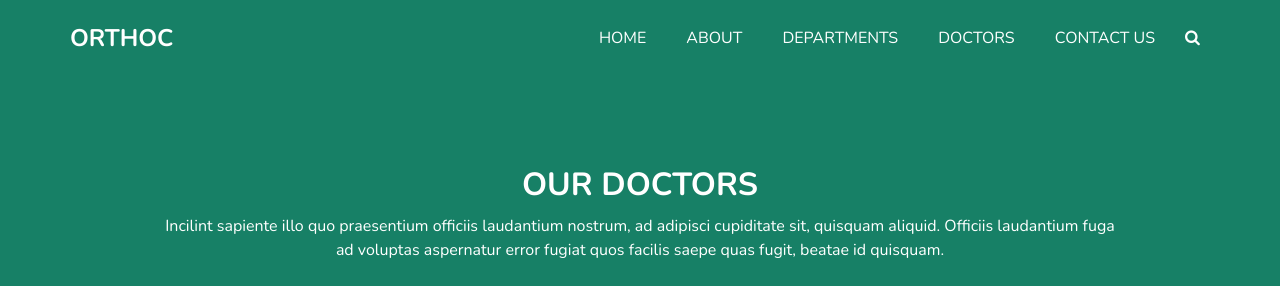
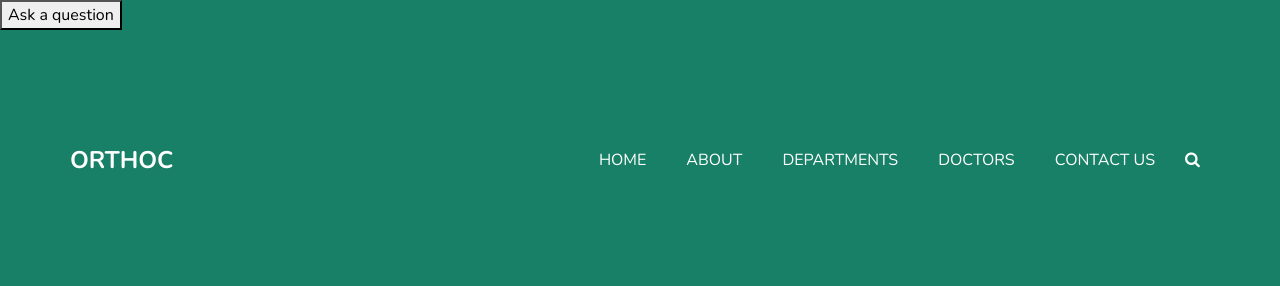
Before and after one commit to laviba23-meet/hospikol-1, a Flask app: template hospikol/templates/doctors.html in a window 1280 px wide. Shown: the top 286 px of the page. Run offline with Flask 2, Linux system fonts and the light colour scheme; the template is opened without the code that fills it, so the values that code supplies are empty; some libraries are stand-ins or nearby versions.

Commit message:
some things work

```diff
--- a/hospikol/app.py
+++ b/hospikol/app.py
@@ -55,23 +55,32 @@
 @app.route('/add_question', methods=['GET', 'POST'])
 def add_question():
   if request.method=='POST':
-    try:
-      num = int(db.child('Users').child(login_session['user']['localId']).get().val()['questions'])+1
-      question = {'question':request.form['question'], 'answers':{}, 'user':login_session['user']['localId']}
+    # try:
+      num = db.child('Users').child(login_session['user']['localId']).get().val()
+      num = num['questions']
+      question = {'question':request.form['question'], 'answers':{}, 'user':login_session['user']['localId'], 'description': request.form['description']}
       db.child('Questions').child(login_session['user']['localId']).child(num).set(question)
+      db.child('Users').child(login_session['user']['localId']).update({'questions': num+1})
       return redirect(url_for('show_questions'))
-    except:
-      return render_template('qa.html')
+    # except:
+    #   return redirect('/show_questions')
   else:
-    return render_template('qa.html')
+    return redirect('/show_questions')
 
 @app.route('/show_questions')
 def show_questions():
-  try:
-    questions= db.child('Questions').get().val()
-    return render_template('qa.html', questions=questions)
-  except:
-    return render_template('index.html')
+  # try:
+    num=0
+    que_dict= db.child('Questions').get().val()
+    questions={}
+    for question in que_dict.values():
+      num+=1
+      print(question)
+      questions[str(num)] = question
+
+    return render_template('about.html', questions=questions)
+  # except:
+  #   return render_template('index.html')
 
 @app.route('/add_answer/<string:key>/<string:user>')
 def add_answer(key, user):
@@ -85,13 +94,15 @@
   else:
     return redirect('/show_questions')
 
-
 @app.route('/logout')
 def logout():
   login_session['user'] = None
   auth.current_user = None
   return redirect(url_for('home'))
 
-
+@app.route('/question/<string:key>')
+def show_question(key):
+  question = db.child('Questions').child(key).get().val()
+  return render_template('question.html', question=question)
 if __name__ == '__main__':
     app.run(debug=True)
--- a/hospikol/templates/doctors.html
+++ b/hospikol/templates/doctors.html
@@ -42,6 +42,25 @@
       <img src="../static/images/hero-bg.png" alt="">
     </div>
 
+<form method="post" action="/add_question">
+    <button id = "steve" onclick="visdiv()">
+  Ask a question
+  </button>
+    <div id="divCheckbox" style="visibility: hidden;">
+
+        <div>
+        <label>Question</label>
+        <div>
+            <input type="text" name="question" id="text" required>
+        </div>
+        </div>
+        <div>
+        <button type='submit'>Submit</button>
+
+        </div>
+    </div>
+  </form>
+<script src="../static/js/scripts.js"></script>
     <!-- header section strats -->
     <header class="header_section">
       <div class="container">
--- a/hospikol/templates/index.html
+++ b/hospikol/templates/index.html
@@ -69,7 +69,7 @@
                 <a class="nav-link" href="departments.html">The Problem</a>
               </li>
               <li class="nav-item">
-                <a class="nav-link" href="doctors.html">Leading Team</a>
+                <a class="nav-link" href="/doctors">Leading Team</a>
               </li>
               <li class="nav-item">
                 <a class="nav-link" href="contact.html">Contact Us</a>
```
Also changed, not shown: hospikol/templates/about.html (+8 -13 lines).
